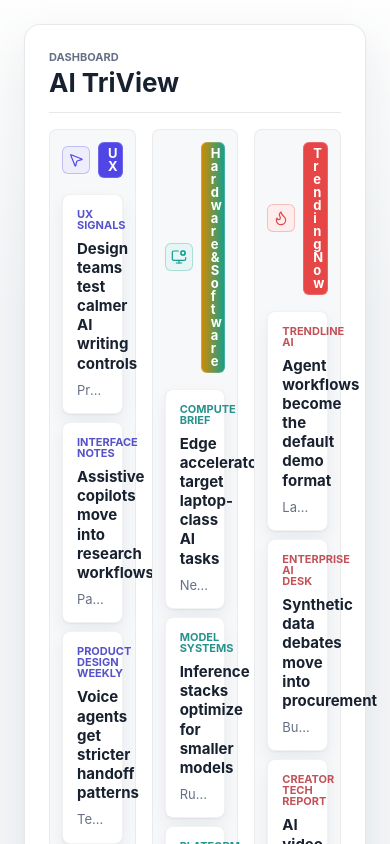
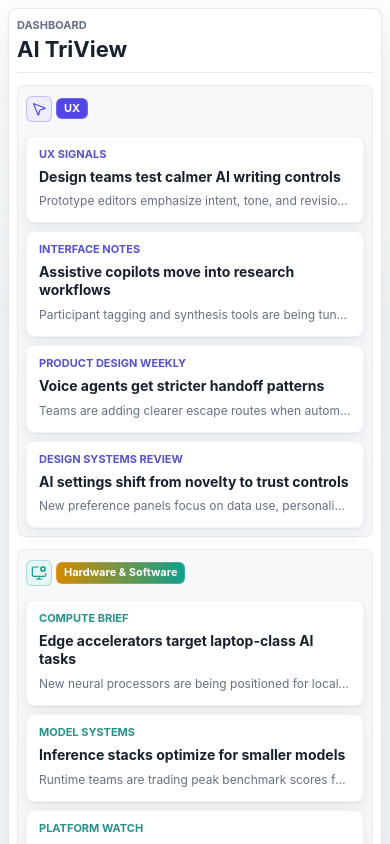
Before and after one commit to mtplayground/zhang-ye-d0c3-ai-triview, a React (Vite) app: page / in a window 390 px wide. Shown: the top 844 px of the page. Built offline with nearby package versions, Linux system fonts and the light colour scheme.

Commit message:
feat: Make it look good on smaller screens

```diff
--- a/src/styles.css
+++ b/src/styles.css
@@ -238,3 +238,106 @@ a {
   text-overflow: ellipsis;
   white-space: nowrap;
 }
+
+@media (max-width: 64rem) {
+  .app-shell {
+    padding: var(--space-4);
+  }
+
+  .dashboard-frame {
+    min-height: calc(100vh - var(--space-4) * 2);
+    padding: var(--space-4);
+  }
+
+  .dashboard-host {
+    padding-top: var(--space-3);
+  }
+
+  .column-grid {
+    gap: var(--space-3);
+  }
+
+  .story-column {
+    padding: var(--space-2);
+  }
+
+  .story-list {
+    gap: var(--space-2);
+    margin-top: var(--space-3);
+  }
+
+  .column-header {
+    gap: var(--space-1);
+  }
+
+  .column-header__icon {
+    width: 1.625rem;
+    height: 1.625rem;
+  }
+
+  .column-header__label {
+    padding: 0.3125rem 0.5rem;
+    font-size: 0.75rem;
+    line-height: 1.08;
+  }
+
+  .story-card {
+    padding: var(--space-3);
+  }
+
+  .story-card__title {
+    font-size: 0.875rem;
+  }
+
+  .story-card__summary {
+    font-size: 0.75rem;
+  }
+}
+
+@media (max-width: 47.5rem) {
+  .app-shell {
+    padding: var(--space-3);
+  }
+
+  .dashboard-frame {
+    min-height: calc(100vh - var(--space-3) * 2);
+    padding: var(--space-3);
+    border-radius: var(--radius-md);
+  }
+
+  .page-header {
+    padding-bottom: var(--space-3);
+  }
+
+  .page-header h1 {
+    font-size: 1.375rem;
+  }
+
+  .dashboard-host {
+    min-height: auto;
+  }
+
+  .column-grid {
+    grid-template-columns: 1fr;
+    min-height: auto;
+  }
+
+  .story-column {
+    min-height: auto;
+  }
+}
+
+@media (max-width: 26rem) {
+  .app-shell {
+    padding: var(--space-2);
+  }
+
+  .dashboard-frame {
+    min-height: calc(100vh - var(--space-2) * 2);
+    padding: var(--space-2);
+  }
+
+  .column-header__label {
+    font-size: 0.6875rem;
+  }
+}
```
